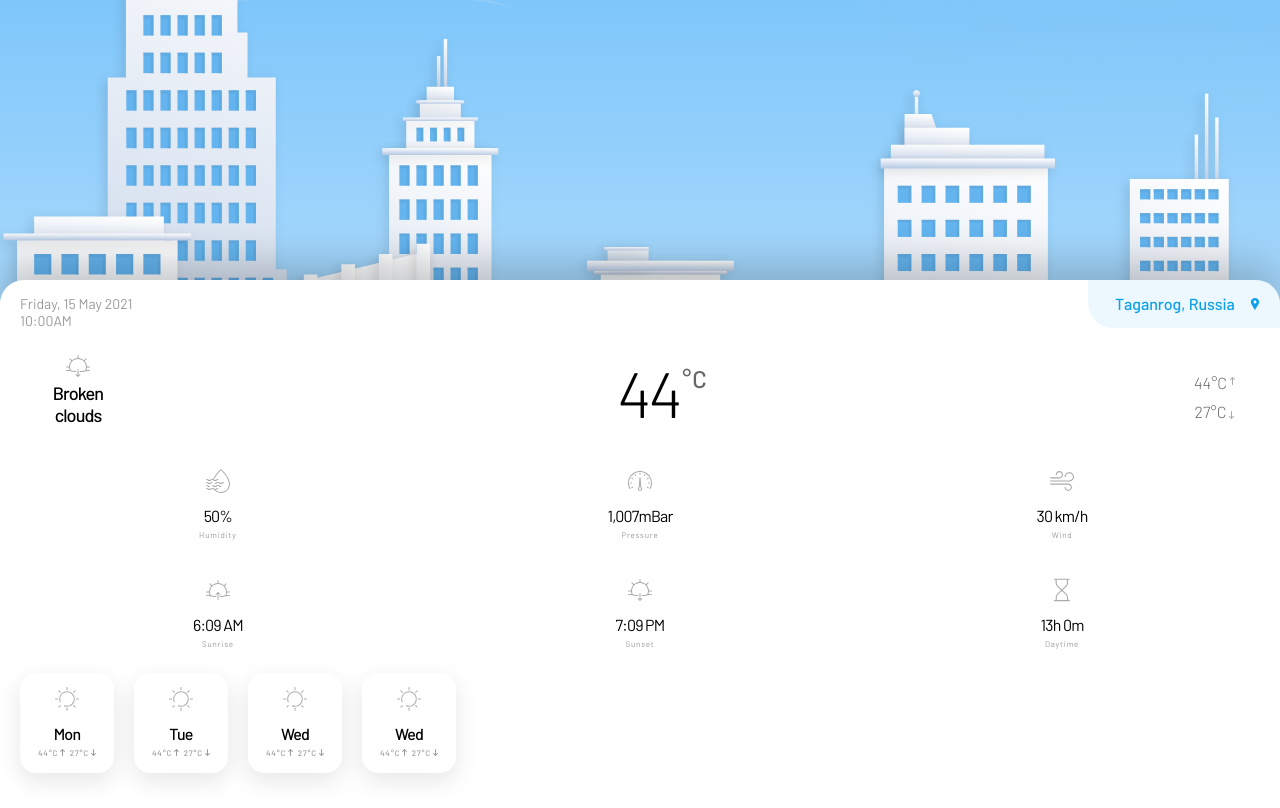
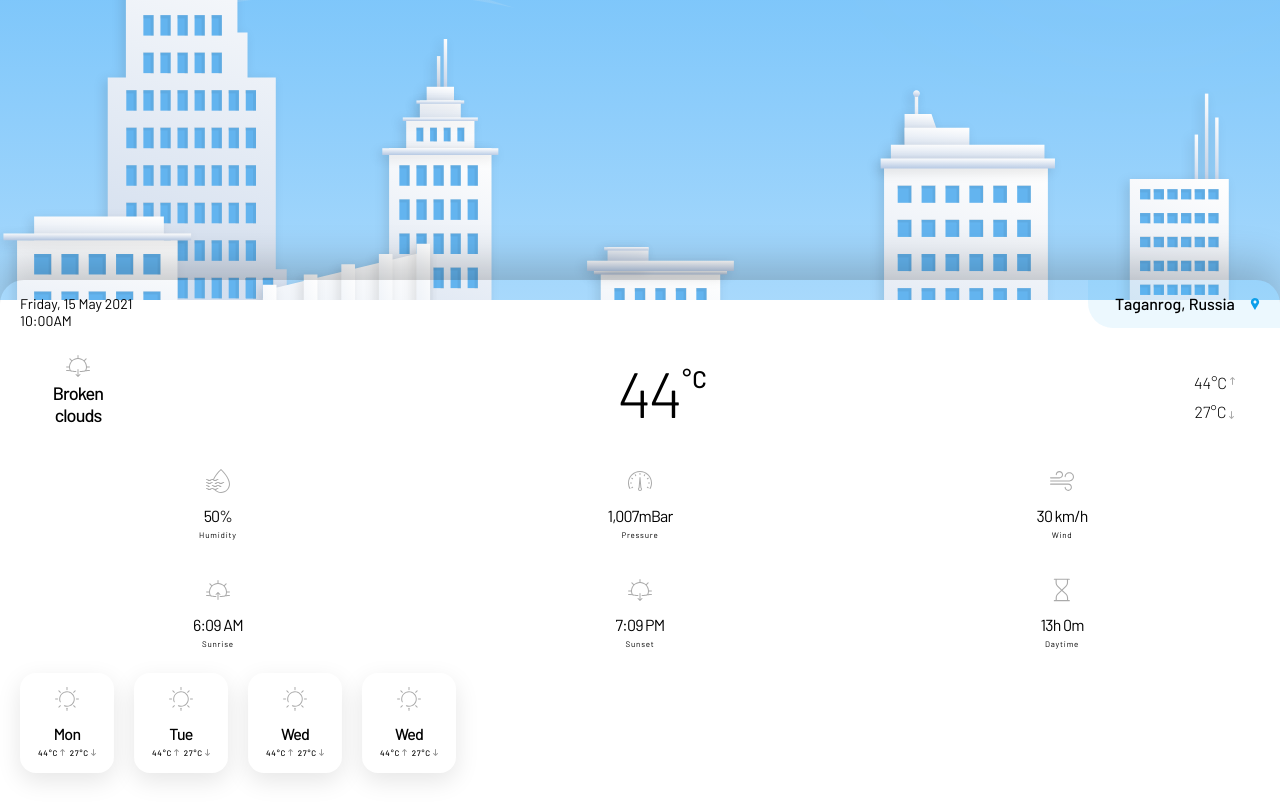
Before and after one commit to Yougn/weather-12-05-21, a Vue app: page /#/ in a window 1280 px wide. Built offline with nearby package versions, Linux system fonts and the light colour scheme; no server answers.

Commit message:
18/05/ 21:00

```diff
--- a/package.json
+++ b/package.json
@@ -8,6 +8,7 @@
     "lint": "vue-cli-service lint"
   },
   "dependencies": {
+    "axios": "^0.21.1",
     "core-js": "^3.6.5",
     "dayjs": "^1.10.4",
     "register-service-worker": "^1.7.1",
--- a/src/App.vue
+++ b/src/App.vue
@@ -35,7 +35,7 @@ body {
   font-style: normal;
   font-weight: normal;
   text-align: center;
-  color: #000000;
+  color: var(--black);
 }
 
 #nav {
--- a/src/assets/styles/Variables.css
+++ b/src/assets/styles/Variables.css
@@ -1,3 +1,8 @@
 :root {
-    --grey: #0DA0EA;
+    --white: #ffffff;
+    --grey: #999999;
+    --dark--grey: #666666;
+    --blue: #0DA0EA;
+    --black: #000000;
+    --bg--img: #8bccfb;
 }
--- a/src/components/WeatherInfoItem.vue
+++ b/src/components/WeatherInfoItem.vue
@@ -17,6 +17,7 @@ export default {
 </script>
 
 <style lang="scss" scoped>
+@import "../assets/styles/variables.css";
 .weather-info {
   &__item {
     display: flex;
@@ -46,7 +47,7 @@ export default {
     font-size: 8px;
     line-height: 10px;
     letter-spacing: 0.1em;
-    color: #999999;
+    color: var(--grey);
   }
 }
 </style>
--- a/src/components/WeatherNow.vue
+++ b/src/components/WeatherNow.vue
@@ -33,6 +33,7 @@ export default {
 </script>
 
 <style lang="scss" scoped>
+@import "../assets/styles/variables.css";
 .weather-now {
   display: flex;
   justify-content: space-between;
@@ -69,7 +70,7 @@ export default {
       font-weight: 500;
       font-size: 24px;
       line-height: 29px;
-      color: #666666;
+      color: var(--dark--grey);
     }
 
     &::before {
@@ -80,7 +81,7 @@ export default {
       font-weight: 500;
       font-size: 24px;
       line-height: 29px;
-      color: #666666;
+      color: var(--dark--grey);
     }
   }
 
@@ -98,7 +99,7 @@ export default {
       font-weight: 300;
       font-size: 16px;
       line-height: 19px;
-      color: #666666;
+      color: var(--dark--grey);
 
       &_top::after {
         position: absolute;
--- a/src/components/WeatherPlace.vue
+++ b/src/components/WeatherPlace.vue
@@ -29,6 +29,7 @@ export default {
 </script>
 
 <style lang="scss" scoped>
+@import "../assets/styles/variables.css";
 .weather-place {
   display: flex;
   justify-content: space-between;
@@ -40,7 +41,7 @@ export default {
     font-size: 14px;
     line-height: 17px;
     text-align: left;
-    color: #999999;
+    color: var(--grey);
   }
 
   &__city {
@@ -50,7 +51,7 @@ export default {
     font-weight: 500;
     line-height: 19px;
     text-align: center;
-    color: #0da0ea;
+    color: var(--blue);
     background: rgba(13, 159, 234, 0.08);
     border-radius: 0 0 0 25px;
   }
--- a/src/views/Weather.vue
+++ b/src/views/Weather.vue
@@ -74,6 +74,7 @@ import WeatherInfoItem from "../components/WeatherInfoItem";
 import WeatherPlace from "../components/WeatherPlace";
 import WeatherNow from "../components/WeatherNow";
 import Loader from "../components/Loader";
+import axios from "axios";
 
 export default {
   name: "Weather",
@@ -96,10 +97,12 @@ export default {
     return {
       weather: null,
       loading: false,
+      data: null,
     };
   },
   mounted() {
     this.getWeather();
+    this.getData();
   },
   methods: {
     getWeather() {
@@ -175,17 +178,29 @@ export default {
         this.loading = false;
       }, 2000);
     },
+    async getData() {
+      const url =
+        "https://api.weatherbit.io/v2.0/forecast/daily?lat=47.2362&lon=38.8969&days=7&key=43013e41df9f443290b1a400251307e7";
+      try {
+        let response = await axios.get(url);
+        this.data = response.data;
+      } catch (error) {
+        console.log(error);
+      }
+    },
   },
 };
 </script>
 
 <style lang="scss" scoped>
+@import "../assets/styles/variables.css";
+
 .weather-bg {
   width: 100%;
   max-height: 300px;
   object-fit: cover;
   margin-bottom: -23px;
-  background-color: #8bccfb;
+  background-color: var(--bg--img);
 }
 
 .weather {
@@ -193,7 +208,7 @@ export default {
   flex-direction: column;
   position: relative;
   width: 100%;
-  background-color: white;
+  background-color: var(--white);
   box-shadow: 0px -16px 40px rgba(0, 0, 0, 0.2);
   border-radius: 24px 24px 0 0;
   overflow: hidden;
@@ -227,7 +242,7 @@ export default {
     font-size: 16px;
     line-height: 19px;
     letter-spacing: -0.05em;
-    background-color: white;
+    background-color: var(--white);
     box-shadow: 0px 8px 24px rgba(0, 0, 0, 0.1);
     border-radius: 16px;
 
@@ -262,7 +277,7 @@ export default {
     line-height: 10px;
     text-align: center;
     letter-spacing: 0.1em;
-    color: #999999;
+    color: var(--grey);
   }
 
   &__icon {
```
Also changed, not shown: 1 other file (tests, documents, lock files or other folders).
